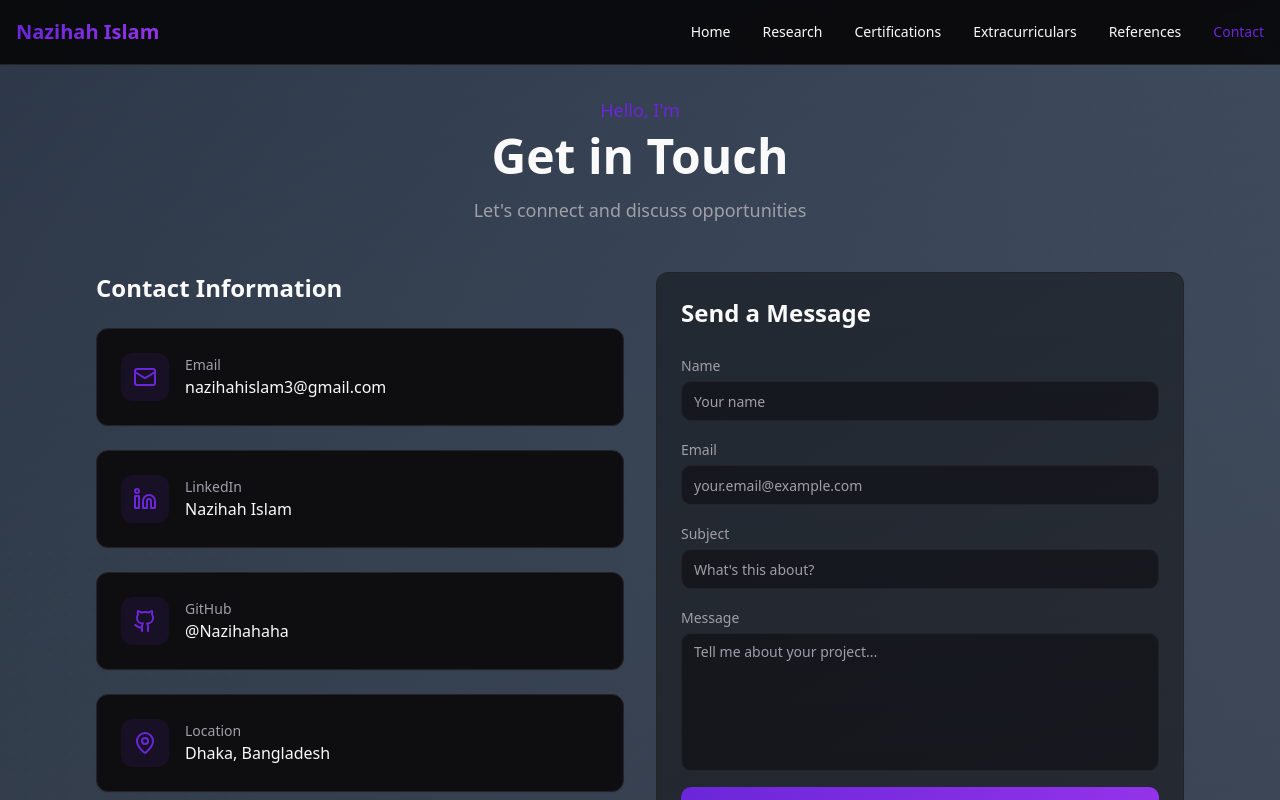
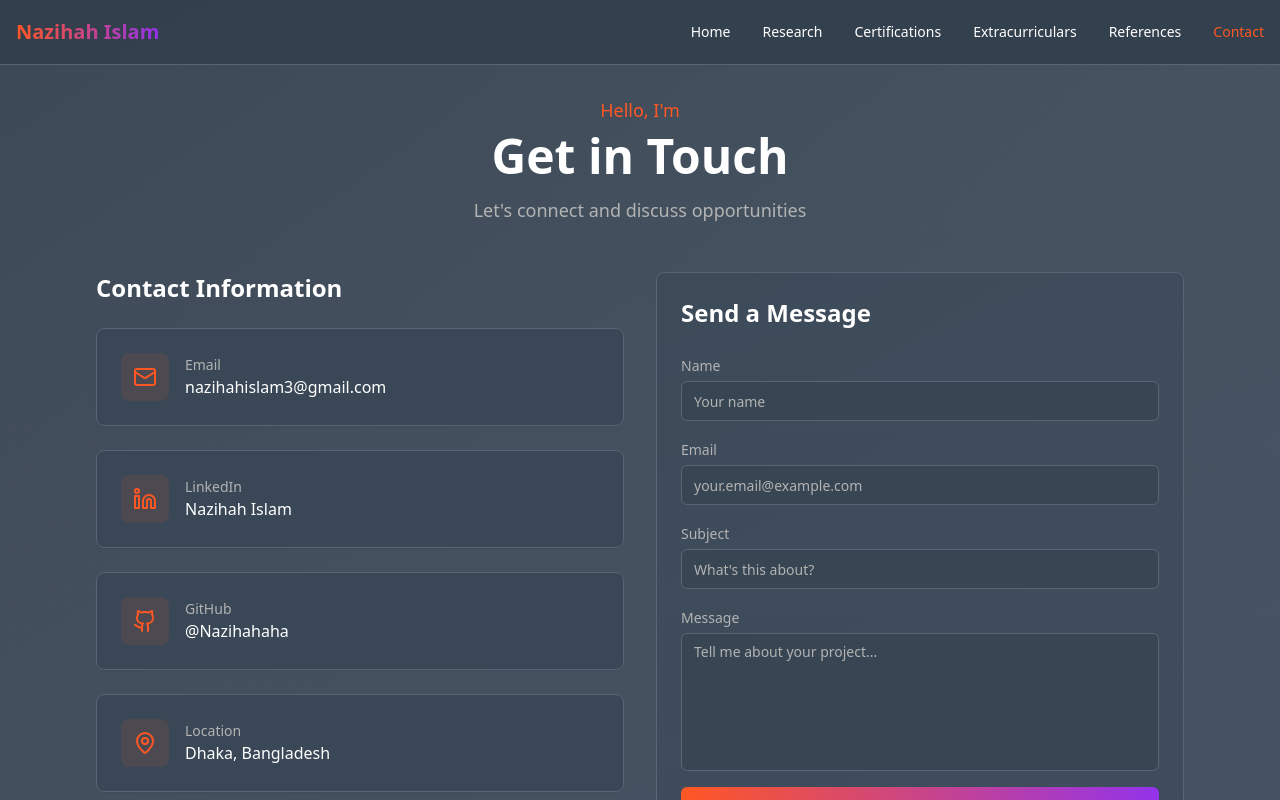
Before and after one commit to Nazihahaha/nazihahislam, a React (Vite) app: page /contact in a window 1280 px wide. Shown: the top 800 px of the page. Built offline with nearby package versions, Linux system fonts and the light colour scheme; the HTML template or start-up script is replaced by a standard one.

Commit message:
Refactor: Update styling and icons

```diff
--- a/src/components/GradientBackground.tsx
+++ b/src/components/GradientBackground.tsx
@@ -1,27 +1,27 @@
 const GradientBackground = () => {
   return (
     <div className="fixed inset-0 -z-10 overflow-hidden">
-      {/* Main gradient background */}
-      <div className="absolute inset-0 bg-gradient-to-br from-[#2d3748] via-[#3d4a5c] to-[#4a5568]" />
+      {/* Main gradient background - darker navy/slate matching reference */}
+      <div className="absolute inset-0 bg-gradient-to-br from-[#3d4856] via-[#45525f] to-[#4a5768]" />
 
-      {/* Dot pattern overlay in corners */}
+      {/* Dot pattern overlay in corners - red/orange tint */}
       <div
-        className="absolute bottom-0 left-0 w-64 h-64 opacity-30"
+        className="absolute bottom-0 left-0 w-96 h-96 opacity-20"
         style={{
-          backgroundImage: `radial-gradient(circle, rgba(239, 68, 68, 0.3) 1px, transparent 1px)`,
+          backgroundImage: `radial-gradient(circle, rgba(255, 87, 51, 0.4) 1px, transparent 1px)`,
           backgroundSize: '20px 20px',
         }}
       />
       <div
-        className="absolute top-0 right-0 w-64 h-64 opacity-20"
+        className="absolute top-0 right-0 w-96 h-96 opacity-15"
         style={{
-          backgroundImage: `radial-gradient(circle, rgba(59, 130, 246, 0.2) 1px, transparent 1px)`,
+          backgroundImage: `radial-gradient(circle, rgba(59, 130, 246, 0.3) 1px, transparent 1px)`,
           backgroundSize: '20px 20px',
         }}
       />
 
       {/* Subtle overlay gradient */}
-      <div className="absolute inset-0 bg-gradient-to-t from-background/20 to-transparent" />
+      <div className="absolute inset-0 bg-gradient-to-t from-[#3d4856]/30 to-transparent" />
     </div>
   );
 };
--- a/src/index.css
+++ b/src/index.css
@@ -8,93 +8,67 @@ All colors MUST be HSL.
 
 @layer base {
   :root {
-    --background: 240 10% 3.9%;
-    --foreground: 0 0% 98%;
-
-    --card: 240 10% 6%;
-    --card-foreground: 0 0% 98%;
-
-    --popover: 240 10% 6%;
-    --popover-foreground: 0 0% 98%;
-
-    --primary: 263 70% 50%;
+    --background: 210 20% 25%;
+    --foreground: 0 0% 100%;
+    --card: 210 20% 28%;
+    --card-foreground: 0 0% 100%;
+    --popover: 210 20% 28%;
+    --popover-foreground: 0 0% 100%;
+    --primary: 14 100% 57%;
     --primary-foreground: 0 0% 100%;
-
-    --secondary: 240 5% 15%;
-    --secondary-foreground: 0 0% 98%;
-
-    --muted: 240 5% 15%;
-    --muted-foreground: 240 5% 64%;
-
-    --accent: 263 70% 50%;
+    --secondary: 210 15% 35%;
+    --secondary-foreground: 0 0% 100%;
+    --muted: 210 15% 35%;
+    --muted-foreground: 0 0% 70%;
+    --accent: 14 100% 57%;
     --accent-foreground: 0 0% 100%;
-
     --destructive: 0 84.2% 60.2%;
-    --destructive-foreground: 0 0% 98%;
-
-    --border: 240 5% 15%;
-    --input: 240 5% 15%;
-    --ring: 263 70% 50%;
-
-    --radius: 0.75rem;
-
-    --gradient-primary: linear-gradient(135deg, hsl(263 70% 50%), hsl(280 70% 60%));
-    --gradient-accent: linear-gradient(90deg, hsl(263 70% 50%), hsl(200 70% 50%));
-    --gradient-hero: radial-gradient(ellipse 80% 50% at 50% -20%, hsl(263 70% 50% / 0.3), transparent);
-
-    --sidebar-background: 0 0% 98%;
-
-    --sidebar-foreground: 240 5.3% 26.1%;
-
-    --sidebar-primary: 240 5.9% 10%;
-
-    --sidebar-primary-foreground: 0 0% 98%;
-
-    --sidebar-accent: 240 4.8% 95.9%;
-
-    --sidebar-accent-foreground: 240 5.9% 10%;
-
-    --sidebar-border: 220 13% 91%;
-
-    --sidebar-ring: 217.2 91.2% 59.8%;
+    --destructive-foreground: 0 0% 100%;
+    --border: 210 15% 40%;
+    --input: 210 15% 40%;
+    --ring: 14 100% 57%;
+    --radius: 0.5rem;
+    --gradient-primary: linear-gradient(135deg, hsl(14 100% 57%), hsl(20 100% 60%));
+    --gradient-accent: linear-gradient(90deg, hsl(14 100% 57%), hsl(200 70% 50%));
+    --gradient-hero: radial-gradient(ellipse 80% 50% at 50% -20%, hsl(14 100% 57% / 0.3), transparent);
+    --sidebar-background: 210 20% 25%;
+    --sidebar-foreground: 0 0% 100%;
+    --sidebar-primary: 14 100% 57%;
+    --sidebar-primary-foreground: 0 0% 100%;
+    --sidebar-accent: 210 15% 35%;
+    --sidebar-accent-foreground: 0 0% 100%;
+    --sidebar-border: 210 15% 40%;
+    --sidebar-ring: 14 100% 57%;
   }
 
   .dark {
-    --background: 240 10% 3.9%;
-    --foreground: 0 0% 98%;
-
-    --card: 240 10% 6%;
-    --card-foreground: 0 0% 98%;
-
-    --popover: 240 10% 6%;
-    --popover-foreground: 0 0% 98%;
-
-    --primary: 263 70% 50%;
+    --background: 210 20% 25%;
+    --foreground: 0 0% 100%;
+    --card: 210 20% 28%;
+    --card-foreground: 0 0% 100%;
+    --popover: 210 20% 28%;
+    --popover-foreground: 0 0% 100%;
+    --primary: 14 100% 57%;
     --primary-foreground: 0 0% 100%;
-
-    --secondary: 240 5% 15%;
-    --secondary-foreground: 0 0% 98%;
-
-    --muted: 240 5% 15%;
-    --muted-foreground: 240 5% 64%;
-
-    --accent: 263 70% 50%;
+    --secondary: 210 15% 35%;
+    --secondary-foreground: 0 0% 100%;
+    --muted: 210 15% 35%;
+    --muted-foreground: 0 0% 70%;
+    --accent: 14 100% 57%;
     --accent-foreground: 0 0% 100%;
-
     --destructive: 0 62.8% 30.6%;
-    --destructive-foreground: 0 0% 98%;
-
-    --border: 240 5% 15%;
-    --input: 240 5% 15%;
-    --ring: 263 70% 50%;
-    --sidebar-background: 240 5.9% 10%;
-    --sidebar-foreground: 240 4.8% 95.9%;
-    --sidebar-primary: 224.3 76.3% 48%;
+    --destructive-foreground: 0 0% 100%;
+    --border: 210 15% 40%;
+    --input: 210 15% 40%;
+    --ring: 14 100% 57%;
+    --sidebar-background: 210 20% 25%;
+    --sidebar-foreground: 0 0% 100%;
+    --sidebar-primary: 14 100% 57%;
     --sidebar-primary-foreground: 0 0% 100%;
-    --sidebar-accent: 240 3.7% 15.9%;
-    --sidebar-accent-foreground: 240 4.8% 95.9%;
-    --sidebar-border: 240 3.7% 15.9%;
-    --sidebar-ring: 217.2 91.2% 59.8%;
+    --sidebar-accent: 210 15% 35%;
+    --sidebar-accent-foreground: 0 0% 100%;
+    --sidebar-border: 210 15% 40%;
+    --sidebar-ring: 14 100% 57%;
   }
 }
 
--- a/src/pages/Certifications.tsx
+++ b/src/pages/Certifications.tsx
@@ -4,7 +4,6 @@ import { Button } from "@/components/ui/button";
 import Navbar from "@/components/Navbar";
 import Footer from "@/components/Footer";
 import GradientBackground from "@/components/GradientBackground";
-import ScrollIndicator from "@/components/ScrollIndicator";
 import datacampIcon from "@/assets/datacamp-icon.png";
 import deeplearningIcon from "@/assets/deeplearning-icon.png";
 
@@ -70,8 +69,7 @@ const Certifications = () => {
     <div className="min-h-screen">
       <GradientBackground />
       <Navbar />
-      <div className="pt-24 pb-16 px-4 relative">
-        <ScrollIndicator />
+      <div className="pt-24 pb-16 px-4">
         <div className="container mx-auto max-w-6xl">
           <div className="text-center mb-12 animate-fade-in">
             <p className="text-primary text-lg font-medium mb-2">Hello, I'm</p>
--- a/src/pages/Contact.tsx
+++ b/src/pages/Contact.tsx
@@ -7,7 +7,6 @@ import { Label } from "@/components/ui/label";
 import Navbar from "@/components/Navbar";
 import Footer from "@/components/Footer";
 import GradientBackground from "@/components/GradientBackground";
-import ScrollIndicator from "@/components/ScrollIndicator";
 import { useState } from "react";
 import { useToast } from "@/hooks/use-toast";
 import emailjs from "@emailjs/browser";
@@ -97,8 +96,7 @@ const Contact = () => {
     <div className="min-h-screen">
       <GradientBackground />
       <Navbar />
-      <div className="pt-24 pb-16 px-4 relative">
-        <ScrollIndicator />
+      <div className="pt-24 pb-16 px-4">
         <div className="container mx-auto max-w-6xl">
           <div className="text-center mb-12 animate-fade-in">
             <p className="text-primary text-lg font-medium mb-2">Hello, I'm</p>
--- a/src/pages/Hobbies.tsx
+++ b/src/pages/Hobbies.tsx
@@ -4,7 +4,6 @@ import { Badge } from "@/components/ui/badge";
 import Navbar from "@/components/Navbar";
 import Footer from "@/components/Footer";
 import GradientBackground from "@/components/GradientBackground";
-import ScrollIndicator from "@/components/ScrollIndicator";
 import photography1 from "@/assets/photography-1.png";
 import photography2 from "@/assets/photography-2.png";
 import photography3 from "@/assets/photography-3.png";
@@ -139,8 +138,7 @@ const Hobbies = () => {
     <div className="min-h-screen">
       <GradientBackground />
       <Navbar />
-      <div className="pt-24 pb-16 px-4 relative">
-        <ScrollIndicator />
+      <div className="pt-24 pb-16 px-4">
         <div className="container mx-auto max-w-6xl">
           {/* Hero Header */}
           <div className="text-center mb-16 animate-fade-in">
--- a/src/pages/References.tsx
+++ b/src/pages/References.tsx
@@ -1,7 +1,6 @@
 import Navbar from "@/components/Navbar";
 import Footer from "@/components/Footer";
 import GradientBackground from "@/components/GradientBackground";
-import ScrollIndicator from "@/components/ScrollIndicator";
 import { Card, CardContent, CardHeader, CardTitle } from "@/components/ui/card";
 import { Avatar, AvatarImage, AvatarFallback } from "@/components/ui/avatar";
 import { Mail, MapPin, Phone } from "lucide-react";
@@ -14,8 +13,7 @@ const References = () => {
       <GradientBackground />
       <Navbar />
 
-      <main className="container mx-auto px-4 pt-24 pb-16 relative">
-        <ScrollIndicator />
+      <main className="container mx-auto px-4 pt-24 pb-16">
         <div className="max-w-5xl mx-auto">
           <div className="text-center mb-12 animate-fade-in">
             <p className="text-primary text-lg font-medium mb-2">Hello, I'm</p>
--- a/src/pages/ResearchExperience.tsx
+++ b/src/pages/ResearchExperience.tsx
@@ -1,7 +1,6 @@
 import Navbar from "@/components/Navbar";
 import Footer from "@/components/Footer";
 import GradientBackground from "@/components/GradientBackground";
-import ScrollIndicator from "@/components/ScrollIndicator";
 import { Card, CardContent, CardDescription, CardHeader, CardTitle } from "@/components/ui/card";
 import { Badge } from "@/components/ui/badge";
 import { FileText } from "lucide-react";
@@ -41,7 +40,6 @@ const ResearchExperience = () => {
       <Navbar />
 
       <main className="relative z-10 pt-20">
-        <ScrollIndicator />
         <div className="container mx-auto px-4 py-16">
           {/* Header Section */}
           <div className="max-w-4xl mx-auto mb-12 text-center animate-fade-in">
```
